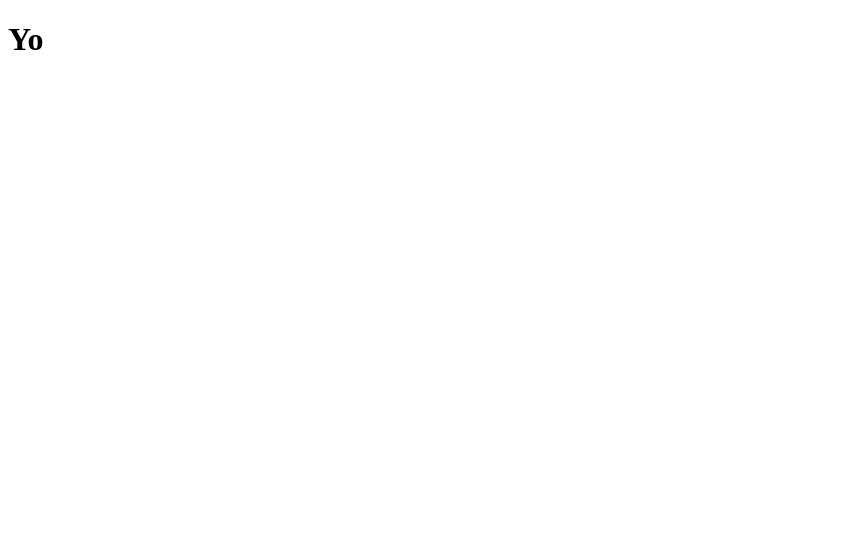
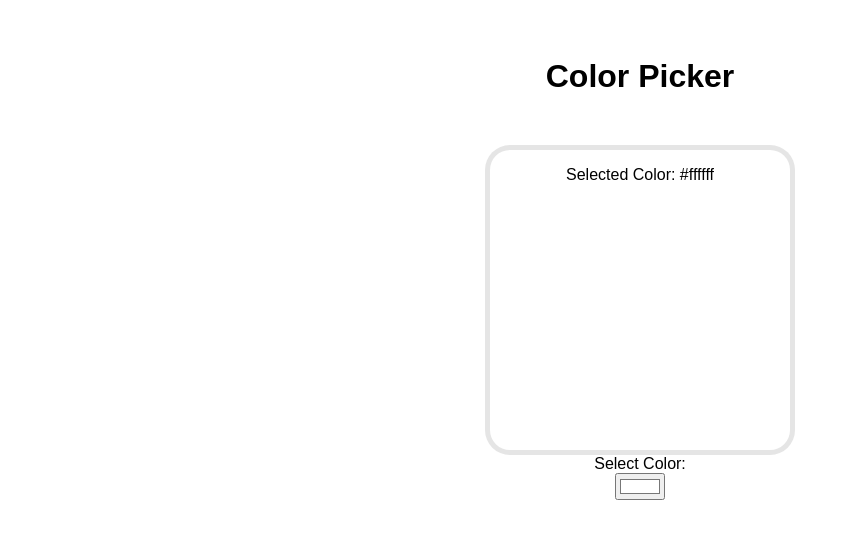
Before and after one commit to JakubNJ1212/my-react-app, a React (Vite) app: page / in a window 1280 px wide. Shown: the top 538 px of the page, without its empty margins (0-850 px from the left). Built offline with nearby package versions, Linux system fonts and the light colour scheme.

Commit message:
feat: finished color picker

```diff
--- a/src/ColorPicker.jsx
+++ b/src/ColorPicker.jsx
@@ -3,7 +3,7 @@ import React, {useState} from 'react';
 function ColorPicker() {
 
 
-    const {color, setColor} = useState("#FFFFFF");
+    const [color, setColor] = useState("#ffffff");
 
     function handleColorChange(event) {
         setColor(event.target.value);
@@ -11,10 +11,16 @@ function ColorPicker() {
 
     return(
         <div className="color-picker-container">
-            <h1>Yo</h1>
-            <div className="color-display">
+            <h1>Color Picker</h1>
+                <div className="color-display" style={{backgroundColor: color}}>
+                    <br></br>
+                    <p>Selected Color: {color}</p>
+                </div>
 
-            </div>
+            <label>Select Color:</label>
+            <input type="color" value={color} onChange={handleColorChange}></input>
+
+
         </div>
 
     )
--- a/src/index.css
+++ b/src/index.css
@@ -114,3 +114,31 @@ cursor: pointer;
 .count-button:hover {
   background-color: yellowgreen;
 }
+
+
+
+body {
+  font-family: arial, sans-serif;
+
+}
+
+.color-picker-container {
+  display: flex;
+  flex-direction: column;
+  align-items: center;
+}
+
+h1 {
+  margin: 50px;
+}
+
+.color-display {
+  width: 300px;
+  height: 300px;
+  display: flex;
+  justify-content: center;
+  border: 5px solid hsla(0, 0%, 78%, 0.464);
+  border-radius: 25px;
+  transition: 0.25s ease;
+
+}
```
